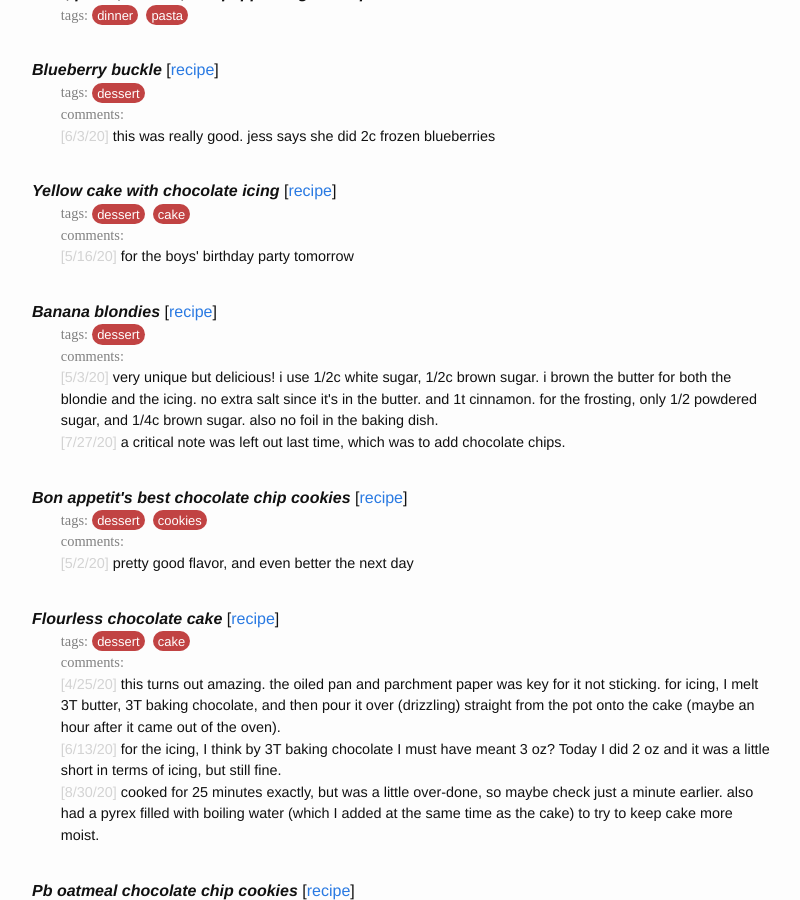
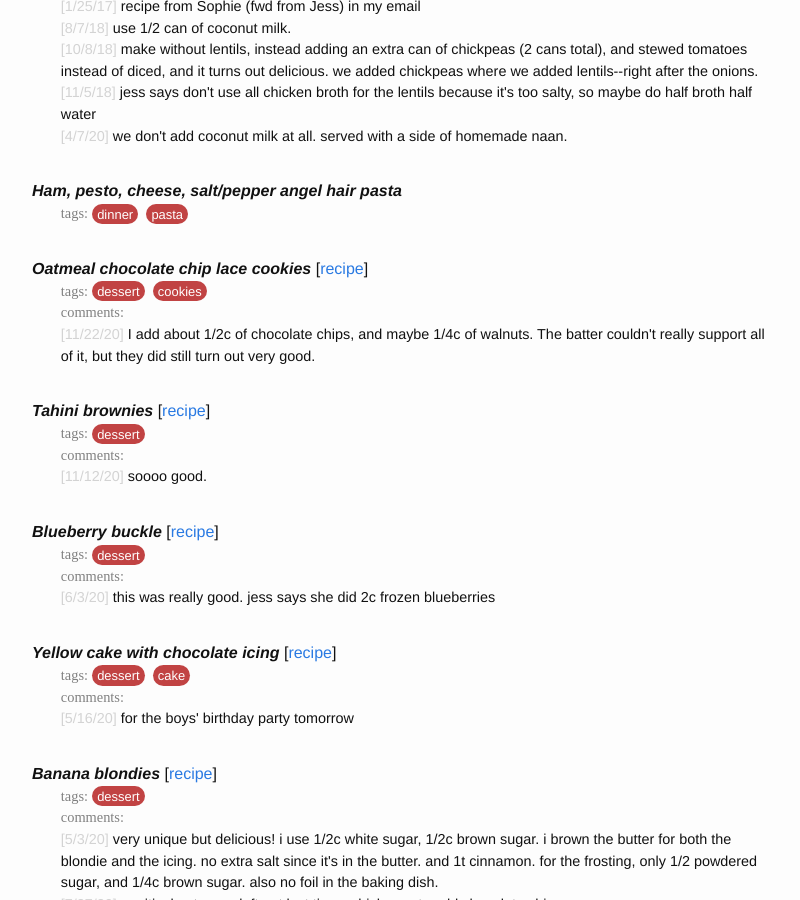
Before and after one commit to mobeets/recipes, a Jekyll site: the page built from index.html, in a window 1280 px wide and 900 px high, scrolled down 29069 px. Shown: the whole window, without its empty margins (238-1038 px from the left). Built offline with Jekyll 4.4.1, drawn with Linux system fonts in a browser that asks for light colours; nearby versions of some CDN libraries; library files that are not in the unit come from our copies; some of the changed text lies outside the part shown.

Commit message:
data update

```diff
--- a/_data/recipes.yml
+++ b/_data/recipes.yml
@@ -252,6 +252,27 @@
   - date: "10/28/13"
     comment: "half batch is plenty"
 - count: 1
+  index: 177
+  nickname: ""
+  name: "sweet potato casserole"
+  tags:
+  - "dinner"
+  last_suggested_date: '2016-01-01'
+  recipe_urls:
+  - "https://www.foodnetwork.com/recipes/food-network-kitchen/sweet-potato-casserole-3364945"
+  comments:
+  - date: "11/26/20"
+    comment: "delicious! also a dessert. I skipped the eggs"
+- count: 1
+  index: 176
+  nickname: ""
+  name: "butternut squash chili"
+  tags:
+  - "dinner"
+  last_suggested_date: '2016-01-01'
+  recipe_urls: []
+  comments: []
+- count: 1
   index: 175
   nickname: ""
   name: "one pot chicken parmesan"
@@ -324,7 +345,7 @@
   comments:
   - date: "7/24/20"
     comment: "this recipe was much better! the sprinkling of togarashi at the end was perfect. jess got _super_ thin pork chops which seemed bad at first but honestly it wasn't really that bad. we used the 'cheat dashi' but I do want to buy the real deal for next time."
-- count: 4
+- count: 5
   index: 169
   nickname: ""
   name: "cast iron pizza"
@@ -610,7 +631,7 @@
   name: "turkey chili"
   tags:
   - "dinner"
-  last_suggested_date: '2019-09-07'
+  last_suggested_date: '2020-11-21'
   recipe_urls:
   - "https://cooking.nytimes.com/recipes/7985-turkey-chili"
   comments:
@@ -811,7 +832,7 @@
   tags:
   - "dinner"
   - "soup"
-  last_suggested_date: '2019-09-14'
+  last_suggested_date: '2020-11-28'
   recipe_urls:
   - "http://www.seriouseats.com/recipes/2016/07/gyudon-japanese-simmered-beef-and-rice-bowl-recipe.html, http://www.hikarimiso.com/recipes/miso_soup/basic_miso/"
   comments: []
@@ -1080,7 +1101,7 @@
   name: "pizza"
   tags:
   - "dinner"
-  last_suggested_date: '2019-09-14'
+  last_suggested_date: '2020-11-28'
   recipe_urls: []
   comments:
   - date: "10/23/16"
@@ -1720,7 +1741,7 @@
   name: "steak au poivre with roasted potatoes"
   tags:
   - "dinner"
-  last_suggested_date: '2019-09-21'
+  last_suggested_date: '2020-12-05'
   recipe_urls:
   - "http://www.foodnetwork.com/recipes/alton-brown/steak-au-poivre-recipe.html"
   comments:
@@ -1871,7 +1892,7 @@
   tags:
   - "dinner"
   - "curry"
-  last_suggested_date: '2019-09-21'
+  last_suggested_date: '2020-12-05'
   recipe_urls:
   - "https://pinchofyum.com/creamy-thai-sweet-potato-curry"
   comments:
@@ -2052,7 +2073,7 @@
   name: "hummus, roasted veggies"
   tags:
   - "dinner"
-  last_suggested_date: '2019-09-14'
+  last_suggested_date: '2020-11-28'
   recipe_urls: []
   comments: []
 - count: 1
@@ -2209,7 +2230,7 @@
   name: "omelettes"
   tags:
   - "dinner"
-  last_suggested_date: '2019-09-21'
+  last_suggested_date: '2020-12-05'
   recipe_urls: []
   comments: []
 - count: 6
@@ -2288,7 +2309,7 @@
   - "dinner"
   - "pasta"
   - "beef"
-  last_suggested_date: '2019-09-14'
+  last_suggested_date: '2020-11-28'
   recipe_urls: []
   comments: []
 - count: 4
@@ -2342,7 +2363,7 @@
   tags:
   - "dinner"
   - "curry"
-  last_suggested_date: '2019-09-14'
+  last_suggested_date: '2020-11-28'
   recipe_urls:
   - "http://www.veggienumnum.com/2010/11/masoor-dal/"
   comments: []
@@ -2473,7 +2494,7 @@
   tags:
   - "dinner"
   - "burger"
-  last_suggested_date: '2019-09-21'
+  last_suggested_date: '2020-12-05'
   recipe_urls: []
   comments: []
 - count: 1
@@ -2524,6 +2545,31 @@
   last_suggested_date: '2020-04-26'
   recipe_urls: []
   comments: []
+- count: 1
+  index: 79
+  nickname: ""
+  name: "oatmeal chocolate chip lace cookies"
+  tags:
+  - "dessert"
+  - "cookies"
+  last_suggested_date: '2016-01-01'
+  recipe_urls:
+  - "https://www.bonappetit.com/recipe/oatmeal-lace-cookies"
+  comments:
+  - date: "11/22/20"
+    comment: "I add about 1/2c of chocolate chips, and maybe 1/4c of walnuts. The batter couldn't really support all of it, but they did still turn out very good."
+- count: 1
+  index: 78
+  nickname: ""
+  name: "tahini brownies"
+  tags:
+  - "dessert"
+  last_suggested_date: '2016-01-01'
+  recipe_urls:
+  - "https://www.bonappetit.com/recipe/gluten-free-chocolate-tahini-brownies"
+  comments:
+  - date: "11/12/20"
+    comment: "soooo good."
 - count: 2
   index: 77
   nickname: ""
@@ -3336,7 +3382,7 @@
   last_suggested_date: '2020-07-11'
   recipe_urls: []
   comments: []
-- count: 1
+- count: 2
   index: 12
   nickname: ""
   name: "pumpkin pie"
@@ -3344,8 +3390,11 @@
   - "dessert"
   - "pie"
   last_suggested_date: '2020-07-04'
-  recipe_urls: []
-  comments: []
+  recipe_urls:
+  - "https://www.bonappetit.com/recipe/pecan-rye-pumpkin-pie"
+  comments:
+  - date: "11/25/20"
+    comment: "I don't do the pecans, and sub 5oz evaporated milk in place of cream. Cooks for about 55 minutes, and smells delicious. Keebler graham cracker crust."
 - count: 2
   index: 11
   nickname: "CkD12"
@@ -3569,7 +3618,7 @@
   - "bread"
   last_suggested_date: '2020-07-04'
   recipe_urls:
-  - "https://blog.kingarthurflour.com/2015/05/01/putting-sourdough-starter-hold/"
+  - "https://www.kingarthurbaking.com/blog/2015/05/01/putting-sourdough-starter-hold"
   comments: []
 - count: 1
   index: 2
```
